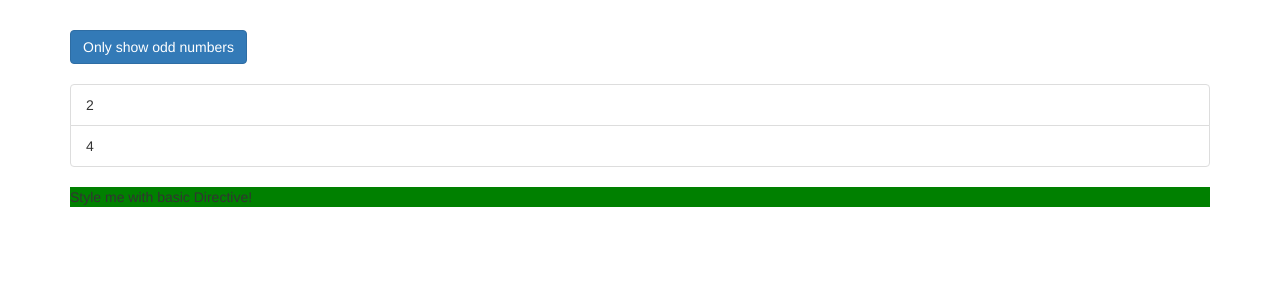
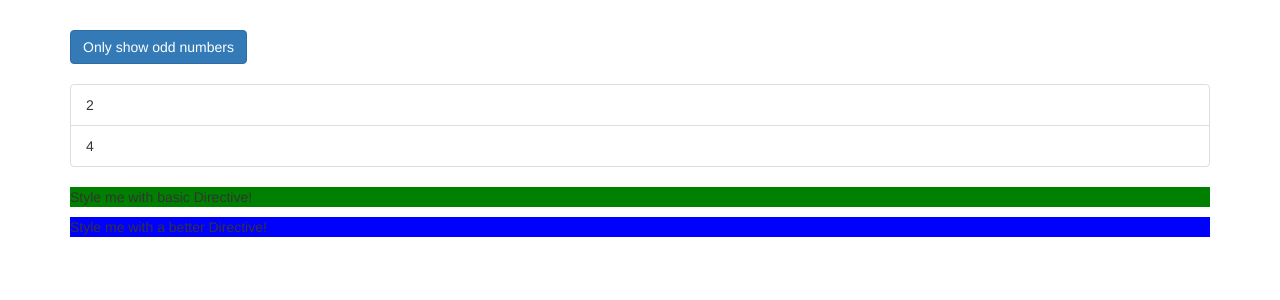
Before and after one commit to apoorva-shah/angular-directives, an Angular app: page / in a window 1280 px wide. Shown: the top 300 px of the page. Built offline with nearby package versions, Linux system fonts and the light colour scheme.

Commit message:
Create a attribute directive with render

```diff
--- a/src/app/app.component.html
+++ b/src/app/app.component.html
@@ -30,6 +30,7 @@
       </ul>
 
       <p appBasicHighlight>Style me with basic Directive!</p>
+      <p appBetterHighlight>Style me with a better Directive!</p>
       <!--<ng-template [ngIf]="onlyOdd">
         <p>Only odd</p>
       </ng-template>-->
--- a/src/app/app.module.ts
+++ b/src/app/app.module.ts
@@ -5,11 +5,13 @@
 
 import { AppComponent } from './app.component';
 import { BasicHighlightDirective } from './basic-highlight/basic-highlight.directive';
+import { BetterHighlightDirective } from './better-highlight/better-highlight.directive';
 
 @NgModule({
   declarations: [
     AppComponent,
-    BasicHighlightDirective
+    BasicHighlightDirective,
+    BetterHighlightDirective
   ],
   imports: [
     BrowserModule,
--- /dev/null
+++ b/src/app/better-highlight/better-highlight.directive.ts
@@ -0,0 +1,13 @@
+import { Directive, OnInit, ElementRef, Renderer2} from '@angular/core';
+
+@Directive({
+  selector: '[appBetterHighlight]'
+})
+export class BetterHighlightDirective implements OnInit {
+
+  constructor(private elRef: ElementRef, private renderer: Renderer2) { }
+
+  ngOnInit () {
+      this.renderer.setStyle(this.elRef.nativeElement, 'background-color', 'blue');
+  }
+}
```
